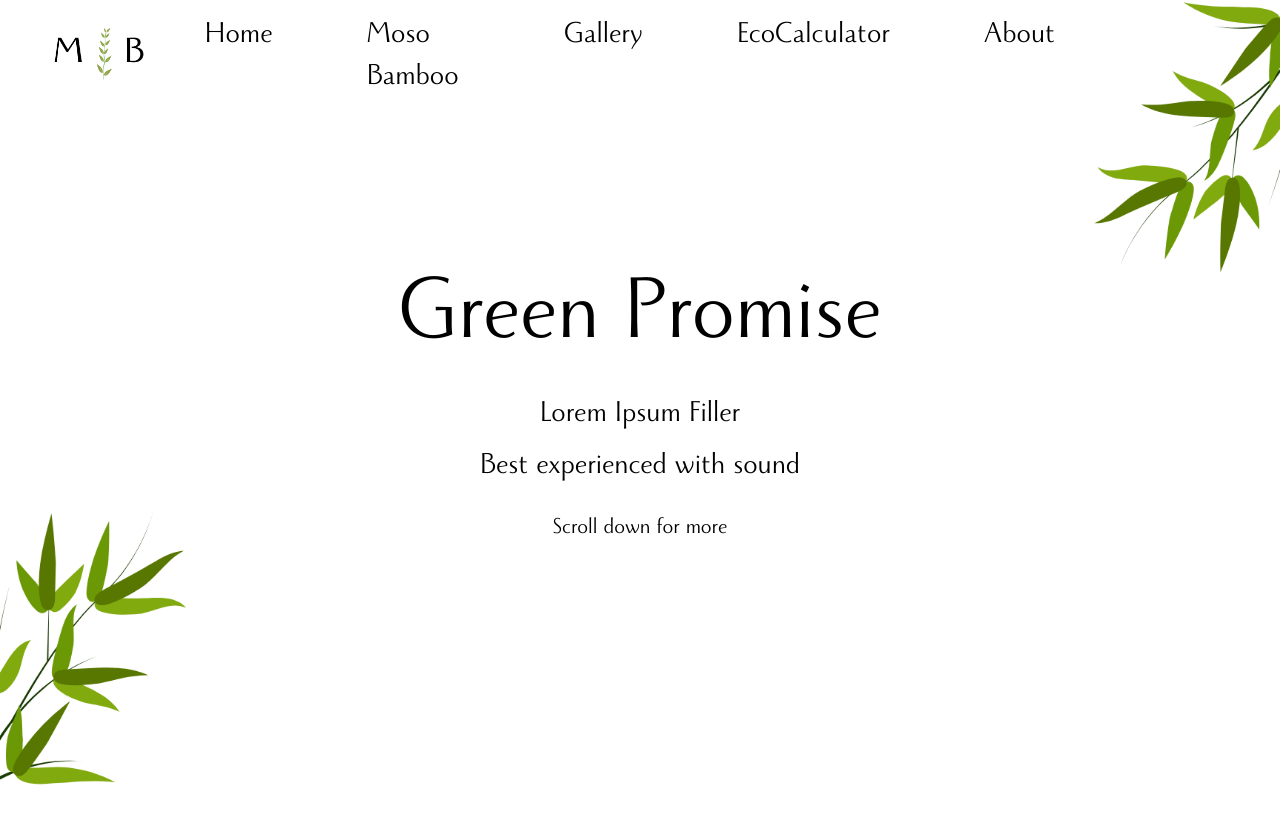
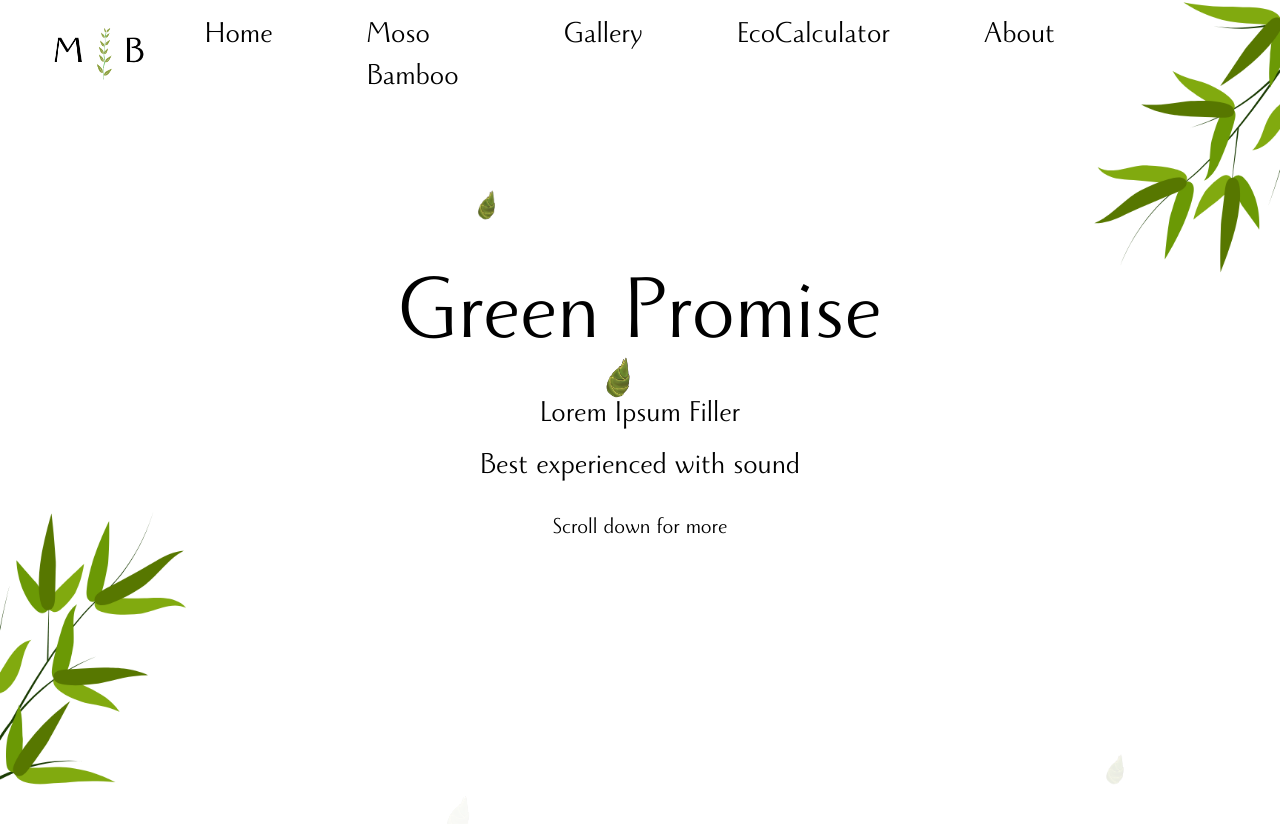
Before and after one commit to Timak333/bamboowebsite, a React (Create React App) app in the folder frontend/: page / in a window 1280 px wide. Shown: the top 824 px of the page. Before the commit the page ends 800 px from the top, so only its background shows below. Built offline with nearby package versions, Linux system fonts and the light colour scheme.

Commit message:
add falling bamboo shoots

```diff
--- a/frontend/package.json
+++ b/frontend/package.json
@@ -13,6 +13,7 @@
     "axios": "^1.7.9",
     "chart.js": "^4.4.8",
     "cra-template": "1.2.0",
+    "framer-motion": "^12.6.3",
     "isexe": "^3.1.1",
     "js-cookie": "^3.0.5",
     "react": "^19.0.0",
--- a/frontend/src/Pages/Home.css
+++ b/frontend/src/Pages/Home.css
@@ -3,6 +3,13 @@
     src: url("../assets/Fonts/Monterchi.ttf") format("truetype");
 }
 
+html, body {
+    overflow: hidden;
+    margin: 0;
+    padding: 0;
+    height: 100%;
+    width: 100%;
+}
 .backgroundImage {
         height: 100vh;
         background-size: 100% 100%;
@@ -43,3 +50,19 @@
     object-fit: contain;
     /* margin-top: 5px; */
 }
+
+.fallingBamboo {
+    position: absolute;
+    top: 0;
+    left: 0;
+    width: 100%;
+    height: 100%;
+    pointer-events: none;
+    z-index: 0;
+}
+
+.bamboo {
+    position: absolute;
+    height: auto;
+    opacity: 0.8;
+}
--- a/frontend/src/Pages/Home.js
+++ b/frontend/src/Pages/Home.js
@@ -1,10 +1,49 @@
-import React from 'react';
+import React, { useState, useEffect, use } from 'react';
+import { motion } from 'framer-motion';
 import './Home.css';
 import homeBackground3 from '../assets/Images/homeBackground3.png';
+import bambooShootFalling from '../assets/Images/bambooShootFalling.png';
 
 const Home = () => {
+
+    const [bambooShoots, setBambooShoots] = useState([]);
+    useEffect(() => {
+        const dropBamboo = () => {
+            setBambooShoots((prev) => [
+                ...prev,
+                {
+                    id: Math.random(),
+                    left: `${Math.random() * 90 + 5}%`,
+                    size: `${Math.random() * 50 + 80}px`
+                }
+            ])
+        }
+        const interval = setInterval(dropBamboo, 1000);
+        return () => {
+            clearInterval(interval);
+        }
+    }, [])
+
     return (
         <div className="backgroundImage" style={{ backgroundImage: `url(${homeBackground3})` }}>
+            <div className="fallingBamboo">
+                {bambooShoots.map((shoot) => (
+                    <motion.img
+                        key={shoot.id}
+                        src={bambooShootFalling}
+                        alt="Bamboo Shoot"
+                        className="bamboo"
+                        initial={{ y: -100, opacity: 1 }}
+                        animate={{ y: "100vh", opacity: [1, 1, 0] }}
+                        transition={{ duration: Math.random() * 4 + 3, ease: "linear" }}
+                        style={{
+                            left: shoot.left,
+                            width: shoot.size,
+                            position: "absolute"
+                        }}
+                    />
+                ))}
+            </div>
             <div className="backgroundContent">
             <h1>Green Promise</h1>
             <p>Lorem Ipsum Filler</p>
```
Also changed, not shown: frontend/src/assets/Images/bambooShootFalling.png (added), 1 other file (tests, documents, lock files or other folders).
